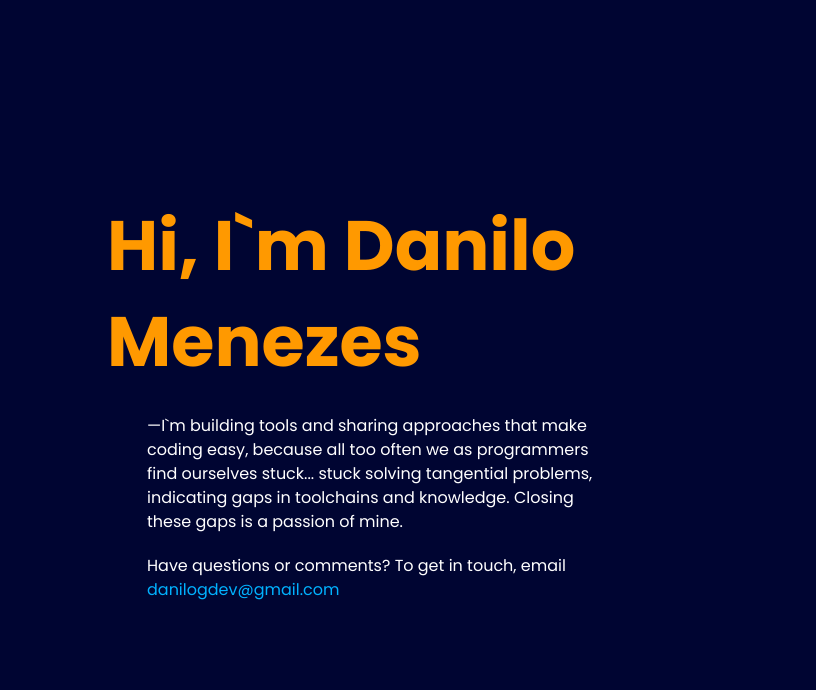
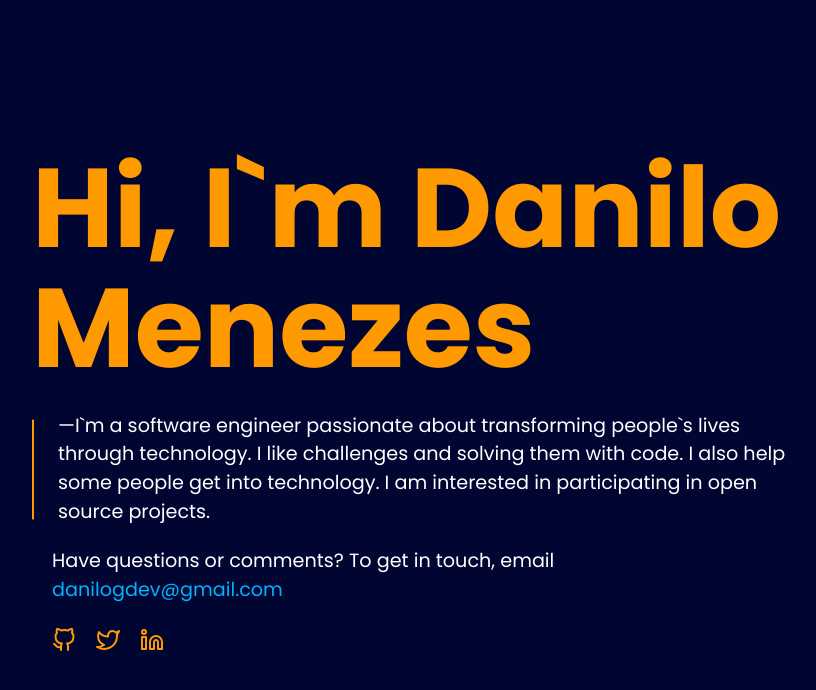
Before and after one commit to jovemdan/danilo-menezes, a Next.js app: page / in a window 1280 px wide. Shown: the top 690 px of the page, without its empty margins (218-1034 px from the left). Built offline with nearby package versions, Linux system fonts and the light colour scheme.

Commit message:
feat: Clean index

```diff
--- a/pages/index.tsx
+++ b/pages/index.tsx
@@ -1,49 +1,8 @@
-import { Box, Center, Flex, Text } from '@chakra-ui/react'
-import { theme } from '../styles/theme'
+import { Hi } from '../components/hi/hi'
 export default function Home() {
   return (
     <>
-      <Box maxWidth='630px' margin='0 auto'>
-        <Flex
-          maxWidth='500px'
-          height='100vh'
-          // margin='0 auto'
-          justifyContent='center'
-          flexDirection='column'
-          textAlign='left'
-        >
-          <Text
-            as='h1'
-            fontSize='70px'
-            fontWeight='700'
-            fontStyle='normal'
-            lineHeight='96px'
-            color='#FF9900'
-          >
-            Hi, I`m Danilo <br />
-            Menezes
-          </Text>
-
-          <Flex flexDirection='column' gap='5' pl='10' pt='6'>
-            <Text color='white'>
-              —I`m building tools and sharing approaches that make coding easy,
-              because all too often we as programmers find ourselves stuck...
-              stuck solving tangential problems, indicating gaps in toolchains
-              and knowledge. Closing these gaps is a passion of mine.
-            </Text>
-            <Text color='white'>
-              Have questions or comments? To get in touch, email
-              <Text color='#00B2FF'>
-                <a href='#'>danilogdev@gmail.com </a>
-              </Text>
-            </Text>
-          </Flex>
-
-          {/* <Flex>
-            <i data-feather='circle'></i>
-          </Flex> */}
-        </Flex>
-      </Box>
+      <Hi />
     </>
   )
 }
```
